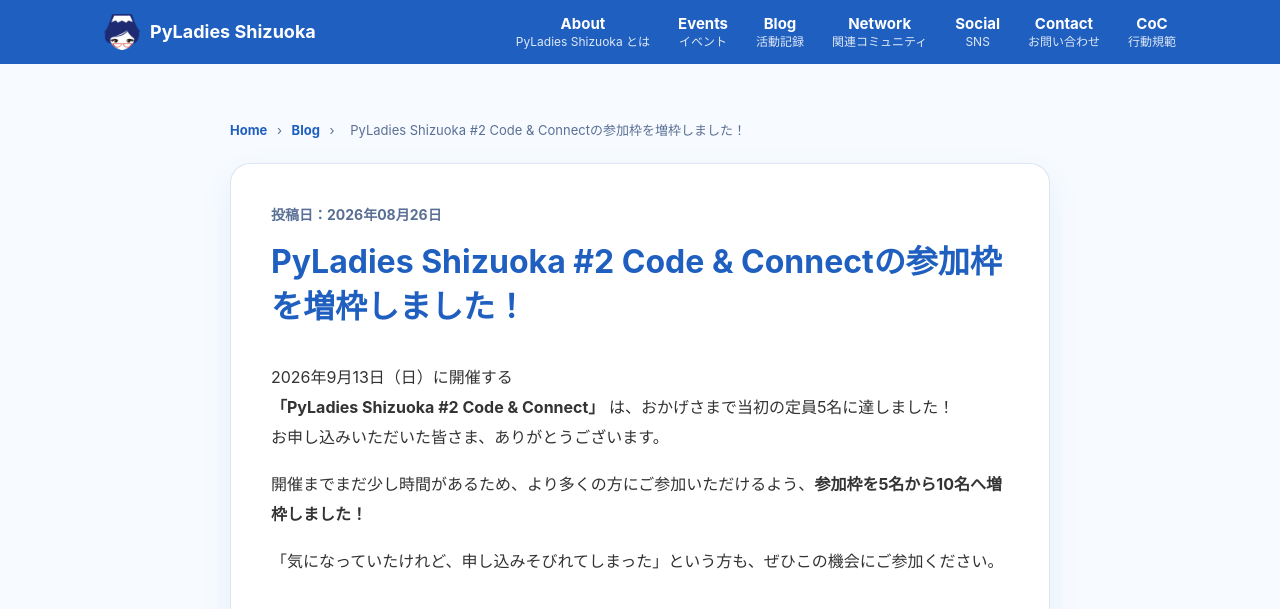
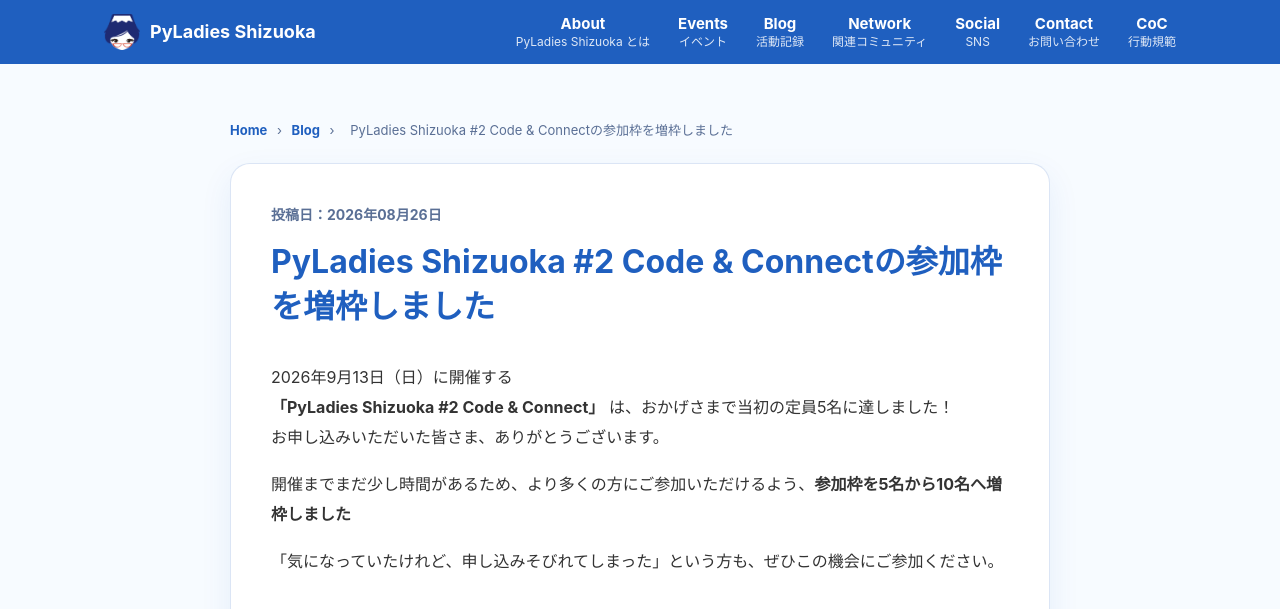
Before and after one commit to PyLadiesShizuoka/pyladiesshizuoka.github.io, a Jekyll site: the page built from _posts/2026-08-26-raised-the-limit.md, in a window 1280 px wide and 900 px high. Shown: the top 609 px of the window. Built offline with Jekyll 4.4.1, drawn with Linux system fonts in a browser that asks for light colours.

```diff
--- a/_posts/2026-08-26-raised-the-limit.md
+++ b/_posts/2026-08-26-raised-the-limit.md
@@ -1,6 +1,6 @@
 ---
 layout: post
-title: "PyLadies Shizuoka #2 Code & Connectの参加枠を増枠しました！"
+title: "PyLadies Shizuoka #2 Code & Connectの参加枠を増枠しました"
 date: 2026-08-26
 ---
 
@@ -9,7 +9,7 @@ date: 2026-08-26
 <br>
 お申し込みいただいた皆さま、ありがとうございます。<br>
 
-開催までまだ少し時間があるため、より多くの方にご参加いただけるよう、**参加枠を5名から10名へ増枠しました！**<br>
+開催までまだ少し時間があるため、より多くの方にご参加いただけるよう、**参加枠を5名から10名へ増枠しました**<br>
 
 「気になっていたけれど、申し込みそびれてしまった」という方も、ぜひこの機会にご参加ください。<br><br>
 
```
